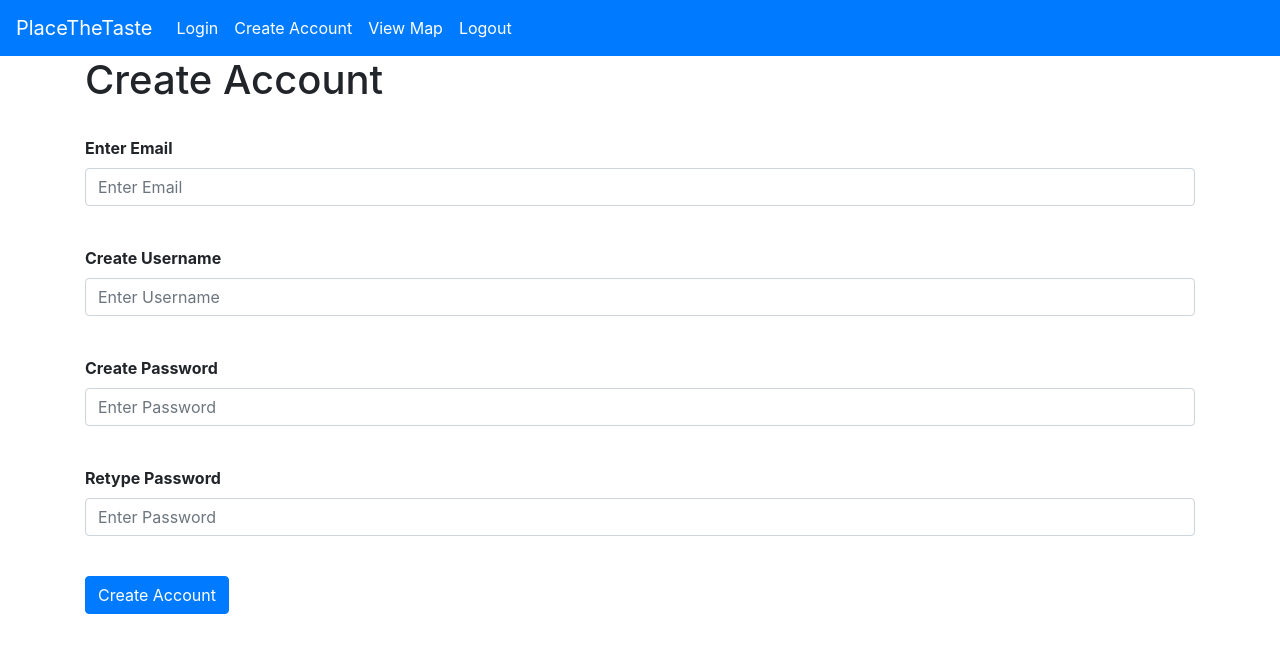
After one commit to jackerman76/PlaceTheTaste, a Python web app: template templates/create_account.html in a window 1280 px wide. The commit adds this page. Shown: the top 653 px of the page. Run offline with Jinja, Linux system fonts and the light colour scheme; the template is opened without the code that fills it, so the values that code supplies are empty; some libraries are stand-ins or nearby versions.

Commit message:
Modified navbar, created comment & user classes, started work on home and create account pages

```diff
--- a/templates/_base.html
+++ b/templates/_base.html
@@ -15,7 +15,7 @@
         #}
         {% if error_message %}<div><strong>{{error_message}}</strong></div>{% endif %}
         <nav class="navbar navbar-expand-lg navbar-light bg-primary">
-          <a class="navbar-brand" style="color: #ffffff;" href="">Bananaman</a>
+          <a class="navbar-brand" style="color: #ffffff;" href="{{ url_for('home') }}">PlaceTheTaste</a>
           <button class="navbar-toggler" type="button" data-toggle="collapse" data-target="#navbarSupportedContent" aria-controls="navbarSupportedContent" aria-expanded="false" aria-label="Toggle navigation">
             <span class="navbar-toggler-icon"></span>
           </button>
@@ -28,7 +28,7 @@
               </li>
 
               <li class="nav-item active">
-                <a class="nav-link" style="color: #ffffff;" href="">Create Account<span class="sr-only">(current)</span></a>
+                <a class="nav-link" style="color: #ffffff;" href="{{ url_for('create_account') }}">Create Account<span class="sr-only">(current)</span></a>
               </li>
 
               <li class="nav-item active">
--- /dev/null
+++ b/templates/create_account.html
@@ -0,0 +1,60 @@
+{% extends '_base.html' %}
+{% block header %}
+{% endblock %}
+{% block content %}
+  <div class="container center">
+      <header>
+          <h1>Create Account</h1>
+          <br>
+      </header>
+  </div>
+  <div class="container">
+      <form>
+        <section>
+          <div class="form-group">
+                <label for="email"><b>Enter Email</b></label><br>
+                <input type="text" class="form-control" placeholder="Enter Email" name="email" required>
+                <br>
+          </div>
+          <div class="form-group">
+              <label for="username"><b>Create Username</b></label><br>
+              <input type="text" class="form-control" placeholder="Enter Username" name="username" required>
+              <br>
+          </div>
+          <div class="form-group">
+              <label for="password"><b>Create Password</b></label><br>
+              <input type="password" class="form-control" placeholder="Enter Password" name="password" id="password" required>
+              <br>
+          </div>
+          <div class="form-group">
+              <label for="password2"><b>Retype Password</b></label><br>
+              <input type="password" class="form-control" placeholder="Enter Password" name="password2" id="password2" required>
+              <br>
+          </div>
+          <div class="form-group">
+              <button type="submit" name="create_account" onclick="return isValidPassword()" value="True" formmethod="post"  class="btn btn-primary">Create Account</button>
+          </div>
+
+          <script>
+              // checks that password inputs match and password is long enough
+              function isValidPassword(){
+                if(document.getElementById("password").value != document.getElementById("password2").value){
+                    alert("Passwords must match! Please try again.");
+                    return false;
+                };
+                var string = document.getElementById("password").value;
+                if(string.length < 8){
+                    alert("Password is not long enough. It must be at least 8 characters.");
+                    return false;
+                };
+                return true;
+            }
+          </script>
+
+        </form>
+        </section>
+
+      <br>
+</div>
+
+{% endblock %}
```
Also changed, not shown: comment.py (added, +16 -0 lines), templates/home.html (added, +30 -0 lines), user.py (added, +15 -0 lines).
